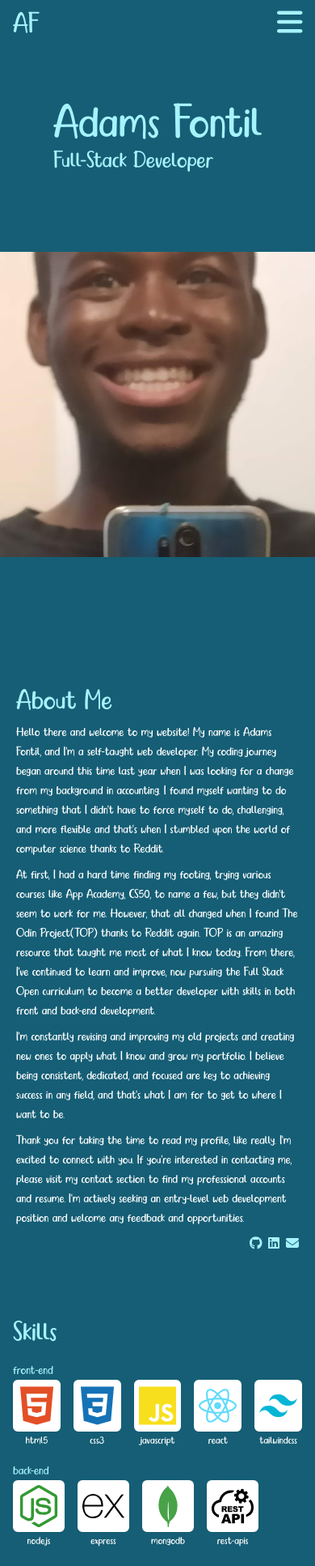
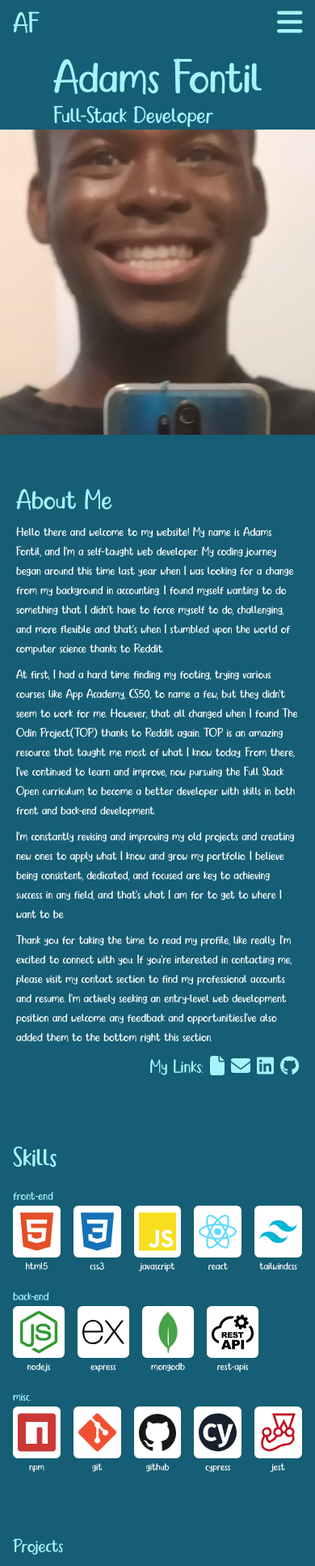
Before and after one commit to AdamsFontil/portfolio, a React (Create React App) app: page / in a window 390 px wide. Shown: the top 1934 px of the page at 81% size. Built offline with nearby package versions, Linux system fonts and the light colour scheme.

Commit message:
make site more responsive especially for laptop screens, update personal portfolio website link, build and deploy site

```diff
--- a/src/App.js
+++ b/src/App.js
@@ -13,11 +13,11 @@ function App() {
 
     <div className='bg-cyan-800 text-cyan-200 text-md md:text-3xl font-babita'>
       <Header />
-      <div id="home" className='pt-6'><Home /></div>
+      <div id="home" className='pt-16'><Home /></div>
       <div id="about" className='pt-10'><About /></div>
       <div id="skills" className='pt-10' ><Skills /></div>
       <div id="projects" className='pt-10'><Projects /></div>
-      <div id="contact" className='pt-4'><Contact /></div>
+      <div id="contact" className='pt-8'><Contact /></div>
     </div>
   )
 }
--- a/src/Components/About.js
+++ b/src/Components/About.js
@@ -1,8 +1,9 @@
 /* eslint-disable react/no-unescaped-entities */
 import React from 'react'
 import { FontAwesomeIcon } from '@fortawesome/react-fontawesome'
-import { faEnvelope } from '@fortawesome/free-solid-svg-icons'
+import { faEnvelope, faFile } from '@fortawesome/free-solid-svg-icons'
 import { faGithub, faLinkedin } from '@fortawesome/free-brands-svg-icons'
+import resume from '../Assets/resume/Adams_Fontil_fullStack.pdf'
 // import { scale, fill } from '@cloudinary/url-gen/actions/resize'
 // import { CloudinaryImage } from '@cloudinary/url-gen'
 
@@ -34,11 +35,13 @@ const About = () => {
           <p>Hello there and welcome to my website! My name is Adams Fontil, and I'm a self-taught web developer. My coding journey began around this time last year when I was looking for a change from my background in accounting. I found myself wanting to do something that I didn't have to force myself to do, challenging, and more flexible and that's when I stumbled upon the world of computer science thanks to Reddit.</p>
           <p>At first, I had a hard time finding my footing, trying various courses like App Academy, CS50, to name a few, but they didn't seem to work for me. However, that all changed when I found The Odin Project(TOP) thanks to Reddit again. TOP is an amazing resource that taught me most of what I know today. From there, I've continued to learn and improve, now pursuing the Full Stack Open curriculum to become a better developer with skills in both front and back-end development.</p>
           <p>I'm constantly revising and improving my old projects and creating new ones to apply what I know and grow my portfolio. I believe being consistent, dedicated, and focused are key to achieving success in any field, and that's what I am for to get to where I want to be.</p>
-          <p>Thank you for taking the time to read my profile, like really. I'm excited to connect with you. If you're interested in contacting me, please visit my contact section to find my professional accounts and resume. I'm actively seeking an entry-level web development position and welcome any feedback and opportunities.</p>
-          <div className='flex text-cyan-200 justify-end gap-2'>
+          <p>Thank you for taking the time to read my profile, like really. I'm excited to connect with you. If you're interested in contacting me, please visit my contact section to find my professional accounts and resume. I'm actively seeking an entry-level web development position and welcome any feedback and opportunities.I've also added them to the bottom right this section.</p>
+          <div className='flex text-2xl md:text-4xl text-cyan-200 justify-end gap-2'>
+            <div><p>My Links: </p></div>
+            <a href={resume} target='_blank' rel="noreferrer"> <FontAwesomeIcon icon={faFile} className='hover:-translate-y-1 transform transition-all duration-300' /> </a>
+            <a href='mailto:adamsfuntil@gmail.com' target='_blank' rel="noreferrer"> <FontAwesomeIcon icon={faEnvelope} className='hover:-translate-y-1 transform transition-all duration-300' /> </a>
+            <a href='https://www.linkedin.com/in/adams-fontil/' target='_blank' rel="noreferrer" > <FontAwesomeIcon icon={faLinkedin} className='hover:-translate-y-1 transform transition-all duration-300' /> </a>
             <a href='https://github.com/AdamsFontil' target='_blank' rel="noreferrer" > <FontAwesomeIcon icon={faGithub} className='hover:-translate-y-1 transform transition-all duration-300' /> </a>
-            <a href='https://www.linkedin.com/in/adams-fontil/' target='_blank' rel="noreferrer" > <FontAwesomeIcon icon={faLinkedin} className='hover:-translate-y-1 transform transition-all duration-300' /> </a>
-            <a href='mailto:adamsfuntil@gmail.com' target='_blank' rel="noreferrer"> <FontAwesomeIcon icon={faEnvelope} className='hover:-translate-y-1 transform transition-all duration-300' /> </a>
           </div>
         </div>
       </div>
--- a/src/Components/Contact.js
+++ b/src/Components/Contact.js
@@ -11,7 +11,7 @@ console.log('resume', resume)
 
 const Contact = () => {
   return (
-    <div className='flex flex-col text-4xl md:text-6xl justify-center gap-9 items-center p-4' style={{ height:'100vh' }}>
+    <div className='flex flex-col text-4xl md:text-6xl justify-center gap-9 items-center p-4'>
 
       <h2 className=' text-7xl md:text-9xl'>Contact me</h2>
       <div className='flex items-center md:p-3'>
--- a/src/Components/Home.js
+++ b/src/Components/Home.js
@@ -4,7 +4,7 @@ import image4 from '../Assets/resume/mirrorPic.jpg'
 
 const Home = () => {
   return (
-    <div className=" flex flex-col justify-evenly items-center md:flex-row" style={{ height:'90vh' }}>
+    <div className=" flex flex-col justify-evenly items-center md:flex-row" >
       <div className='text-6xl md:text-9xl flex flex-col'>
         <h1>Adams Fontil</h1>
         <h2 className='text-3xl md:text-6xl'>Full-Stack Developer</h2>
--- a/src/Components/Projects.js
+++ b/src/Components/Projects.js
@@ -37,7 +37,7 @@ const projectsData = [
     name: 'Personal Website',
     tools: ['react', 'tailwindcss'],
     github: 'https://github.com/AdamsFontil/portfolio',
-    live: 'https://644fc7ebcd7cb5224f280479--vermillion-cajeta-1205c6.netlify.app/',
+    live: 'https://adamsfontil.netlify.app/',
     description: 'My Personal Website built with React and TailwindCSS to showcase my projects, skills, and background. It features a menu bar for easy navigation, and sections dedicated to projects, information about me, my skills, and my contact information. The project was deployed and is live on netlify.',
     imageName: 'portfolioPic'
   },
@@ -108,7 +108,7 @@ const Projects = () => {
 
   return (
     <div className='p-4 '>
-      <h1 className='text-4xl md:text-5xl mb-4'>Projects</h1>
+      <h1 className='text-2xl md:text-5xl mb-4'>Projects</h1>
       <Slider className='projects-slider mx-8 mb-6' {...settings}>
         {projectsData.map((project, index) => (
           <div className='text-white' key={index}>
```
Also changed, not shown: 10 other files (tests, documents, lock files or other folders).
